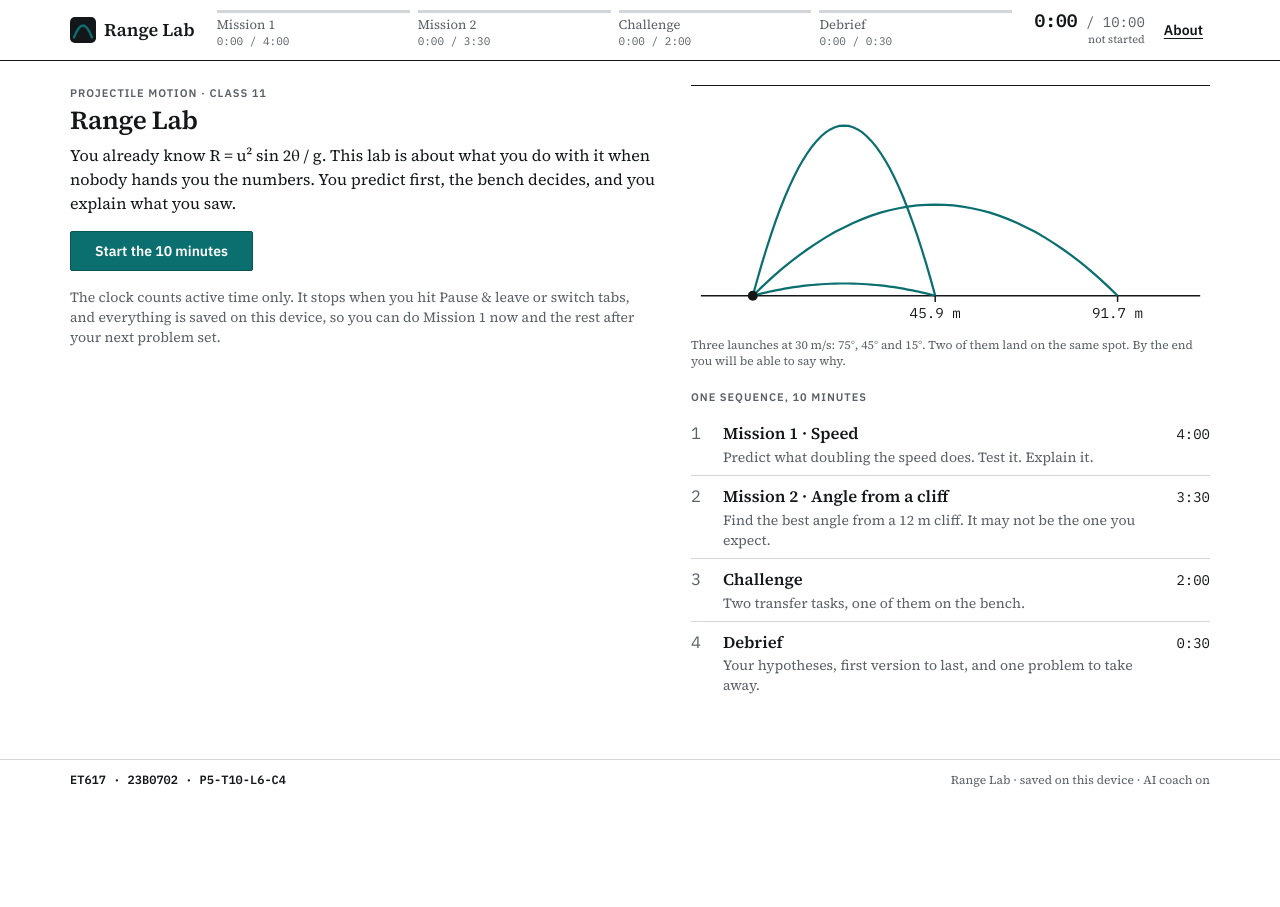
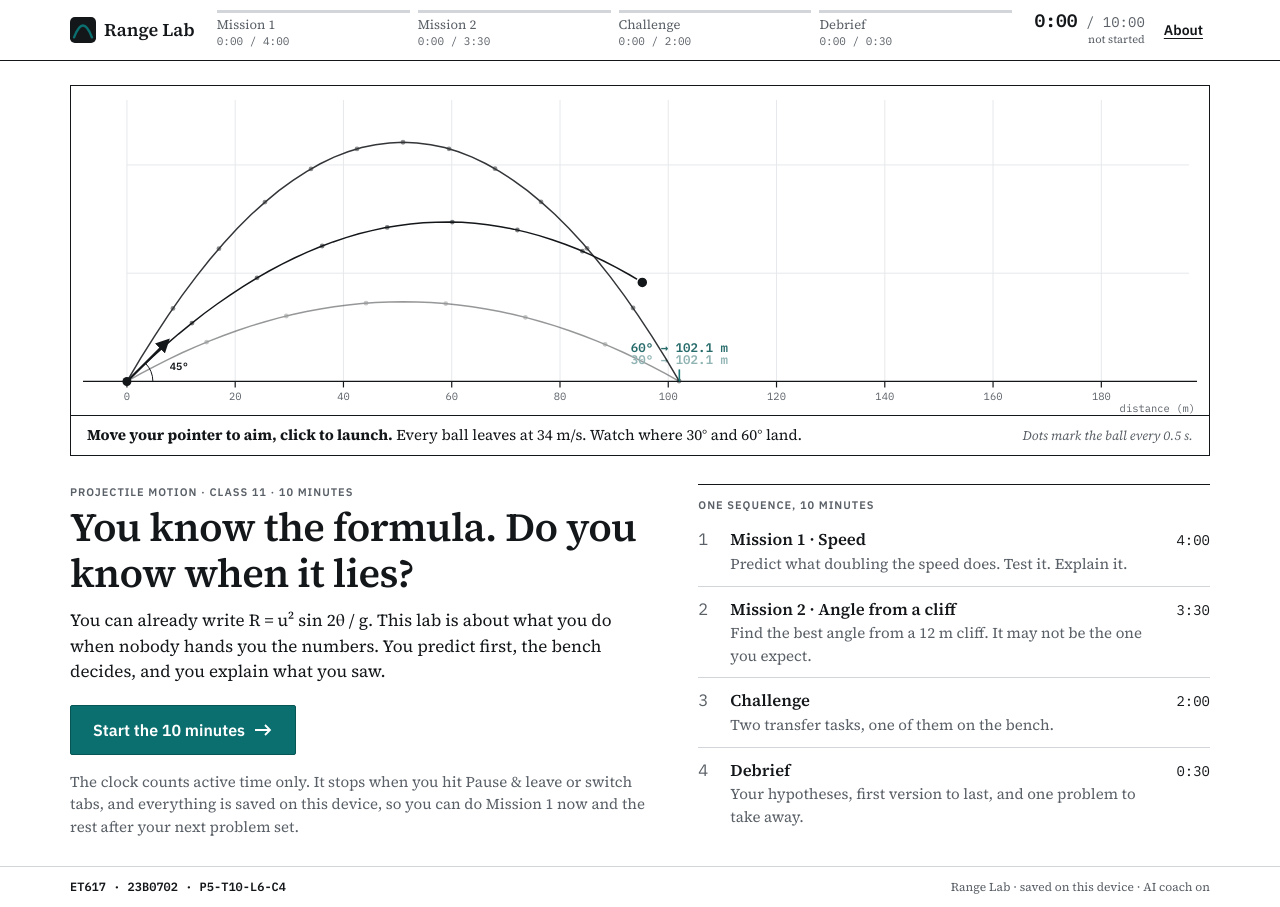
Before and after one commit to ndstab/et617-endsem-23b0702, a React (Vite) app: page / in a window 1280 px wide. Before the commit the page ends 800 px from the top, so only its background shows below. Built offline with nearby package versions, Linux system fonts and the light colour scheme.

Commit message:
Home page: live interactive bench (aim with pointer, click to launch, strobe trails), staggered entrance

```diff
--- /dev/null
+++ b/src/Hero.tsx
@@ -0,0 +1,163 @@
+// Home page figure: a live bench. It launches by itself, and the learner can aim with the
+// pointer and click to launch. Two different angles landing on the same spot is the hook.
+
+import { useEffect, useRef, useState } from 'react'
+import { position, shoot } from './physics'
+
+const U = 34 // m/s, every launch
+const SIM_SPEED = 2.4 // simulated seconds per real second
+const FADE_MS = 6500 // how long a landed trail stays
+const AUTO = [30, 60, 45, 24, 66] // 30/60 and 24/66 are complementary pairs
+const W = 1140
+const H = 330
+const OX = 56
+const GY = H - 34
+const SCALE = Math.min((W - OX - 30) / 128, (GY - 14) / 52)
+const sx = (x: number) => OX + x * SCALE
+const sy = (y: number) => GY - y * SCALE
+
+interface Flight {
+  id: number
+  angle: number
+  start: number // ms
+  byUser: boolean
+}
+
+export default function Hero() {
+  const [now, setNow] = useState(0)
+  const [aim, setAim] = useState(45)
+  const [touched, setTouched] = useState(false)
+  const flights = useRef<Flight[]>([])
+  const counter = useRef(0)
+  const quietUntil = useRef(0)
+  const svg = useRef<SVGSVGElement>(null)
+  const still = typeof window !== 'undefined' && window.matchMedia('(prefers-reduced-motion: reduce)').matches
+
+  const fire = (angle: number, at: number, byUser: boolean) => {
+    flights.current = [...flights.current.slice(-7), { id: counter.current++, angle, start: at, byUser }]
+  }
+
+  useEffect(() => {
+    if (still) {
+      // No motion wanted: show three finished launches.
+      flights.current = [30, 60, 45].map((angle, id) => ({ id, angle, start: -1e7, byUser: false }))
+      setNow(0)
+      return
+    }
+    let raf = 0
+    let nextAuto = performance.now() + 400
+    let step = 0
+    const loop = (t: number) => {
+      if (t >= nextAuto && t >= quietUntil.current) {
+        fire(AUTO[step++ % AUTO.length], t, false)
+        nextAuto = t + 1700
+      }
+      flights.current = flights.current.filter((f) => t - f.start < (shoot(U, f.angle, 0).time / SIM_SPEED) * 1000 + FADE_MS)
+      setNow(t)
+      raf = requestAnimationFrame(loop)
+    }
+    raf = requestAnimationFrame(loop)
+    return () => cancelAnimationFrame(raf)
+  }, [still])
+
+  const aimFromPointer = (e: React.PointerEvent) => {
+    const box = svg.current?.getBoundingClientRect()
+    if (!box) return aim
+    const x = ((e.clientX - box.left) / box.width) * W
+    const y = ((e.clientY - box.top) / box.height) * H
+    const deg = (Math.atan2(GY - y, x - OX) * 180) / Math.PI
+    return Math.round(Math.max(12, Math.min(66, deg)))
+  }
+
+  // What each flight looks like right now.
+  const drawn = flights.current.map((f) => {
+    const s = shoot(U, f.angle, 0)
+    const t = still ? s.time : Math.min(s.time, ((now - f.start) / 1000) * SIM_SPEED)
+    const landed = t >= s.time
+    const sinceLanding = still ? 0 : now - f.start - (s.time / SIM_SPEED) * 1000
+    const opacity = landed ? Math.max(0, 1 - sinceLanding / FADE_MS) : 1
+    const pts = Array.from({ length: 41 }, (_, k) => position(U, f.angle, 0, (t * k) / 40))
+    const dots = Array.from({ length: Math.floor(t / 0.5) }, (_, k) => position(U, f.angle, 0, (k + 1) * 0.5))
+    return { f, s, landed, opacity, pts, dots, ball: position(U, f.angle, 0, t) }
+  })
+  const landedOnes = drawn.filter((d) => d.landed && d.opacity > 0.15)
+  const tie = (d: (typeof drawn)[number]) => d.landed && landedOnes.some((o) => o.f.angle !== d.f.angle && Math.abs(o.s.range - d.s.range) < 0.8)
+  const rad = (aim * Math.PI) / 180
+
+  return (
+    <figure className="hero m-0">
+      <svg
+        ref={svg}
+        viewBox={`0 0 ${W} ${H}`}
+        className="block w-full cursor-crosshair touch-none select-none"
+        role="img"
+        aria-label="A live bench: balls launched at 34 metres per second at different angles. Click to launch one yourself."
+        onPointerMove={(e) => {
+          setAim(aimFromPointer(e))
+          setTouched(true)
+        }}
+        onPointerDown={(e) => {
+          const angle = aimFromPointer(e)
+          setAim(angle)
+          setTouched(true)
+          quietUntil.current = performance.now() + 3200
+          fire(angle, performance.now(), true)
+        }}
+      >
+        {Array.from({ length: Math.floor((W - 24 - OX) / SCALE / 20) + 1 }, (_, i) => i * 20).map((x) => (
+          <g key={x}>
+            <line x1={sx(x)} x2={sx(x)} y1={14} y2={GY} className="grid-line" />
+            <line x1={sx(x)} x2={sx(x)} y1={GY} y2={GY + 6} className="ink-line" />
+            <text x={sx(x)} y={GY + 19} textAnchor="middle" className="axis-text">
+              {x}
+            </text>
+          </g>
+        ))}
+        {[20, 40].map((y) => (
+          <line key={y} x1={OX} x2={W - 20} y1={sy(y)} y2={sy(y)} className="grid-line" />
+        ))}
+        <line x1={12} x2={W - 12} y1={GY} y2={GY} className="ink-line" strokeWidth={1.6} />
+        <text x={W - 14} y={GY + 31} textAnchor="end" className="axis-text">
+          distance (m)
+        </text>
+
+        {drawn.map((d) => (
+          <g key={d.f.id} opacity={d.opacity}>
+            <path d={'M' + d.pts.map((p) => `${sx(p.x).toFixed(1)},${sy(Math.max(0, p.y)).toFixed(1)}`).join(' L')} className={d.f.byUser ? 'live' : 'hero-trail'} />
+            {d.dots.map((p, i) => (
+              <circle key={i} cx={sx(p.x)} cy={sy(Math.max(0, p.y))} r={2.4} className={d.f.byUser ? 'strobe' : 'hero-dot'} />
+            ))}
+            {!d.landed && <circle cx={sx(d.ball.x)} cy={sy(Math.max(0, d.ball.y))} r={5.5} className={d.f.byUser ? 'ball' : 'hero-ball'} />}
+            {d.landed && (
+              <g>
+                <line x1={sx(d.s.range)} x2={sx(d.s.range)} y1={GY} y2={GY - 12} className={tie(d) ? 'live-mark' : 'ink-line'} />
+                <text x={sx(d.s.range)} y={GY - 17 - (d.f.id % 3) * 13} textAnchor="middle" className={tie(d) ? 'live-text' : 'axis-text'}>
+                  {d.f.angle}° → {d.s.range.toFixed(1)} m
+                </text>
+              </g>
+            )}
+          </g>
+        ))}
+
+        {/* launcher that follows the pointer */}
+        <line x1={OX} y1={GY} x2={OX + 58 * Math.cos(rad)} y2={GY - 58 * Math.sin(rad)} className="aim" markerEnd="url(#hero-arrow)" />
+        <path d={`M${OX + 26},${GY} A26,26 0 0 0 ${OX + 26 * Math.cos(rad)},${GY - 26 * Math.sin(rad)}`} className="aim-arc" />
+        <text x={OX + 40 * Math.cos(rad / 2) + 6} y={GY - 40 * Math.sin(rad / 2) + 4} className="axis-text" style={{ fontWeight: 600, fill: 'var(--color-ink)' }}>
+          {aim}°
+        </text>
+        <circle cx={OX} cy={GY} r={4.5} className="dot" />
+        <defs>
+          <marker id="hero-arrow" viewBox="0 0 10 10" refX="8" refY="5" markerWidth="7" markerHeight="7" orient="auto-start-reverse">
+            <path d="M0,0 L10,5 L0,10 z" className="aim-head" />
+          </marker>
+        </defs>
+      </svg>
+      <figcaption className="flex flex-wrap items-baseline justify-between gap-x-6 gap-y-1 border-t border-ink px-4 py-2">
+        <span className="text-[15px]">
+          <strong>{touched ? 'Click to launch.' : 'Move your pointer to aim, click to launch.'}</strong> Every ball leaves at {U} m/s. Watch where 30° and 60° land.
+        </span>
+        <span className="text-[13px] italic text-muted">Dots mark the ball every 0.5 s.</span>
+      </figcaption>
+    </figure>
+  )
+}
--- a/src/index.css
+++ b/src/index.css
@@ -423,3 +423,44 @@ table.trials tr.row-new td {
     transition-duration: 0.01ms !important;
   }
 }
+
+/* ----- home page ----- */
+.hero {
+  border: 1px solid var(--color-ink);
+  animation: screen-in 0.4s ease-out;
+}
+.hero-trail {
+  fill: none;
+  stroke: var(--color-ink);
+  stroke-width: 1.5;
+}
+.hero-dot {
+  fill: var(--color-ink);
+  opacity: 0.55;
+}
+.hero-ball {
+  fill: var(--color-ink);
+  stroke: #fff;
+  stroke-width: 1.5;
+}
+.rise {
+  animation: screen-in 0.5s ease-out 0.08s both;
+}
+.rise.r2 {
+  animation-delay: 0.2s;
+}
+.plan-row {
+  animation: slide-in 0.4s ease-out both;
+}
+.btn-big {
+  min-height: 50px;
+  padding: 0 22px;
+  font-size: 16px;
+  gap: 10px;
+}
+.btn-big svg {
+  transition: transform 0.15s ease-out;
+}
+.btn-big:hover svg {
+  transform: translateX(4px);
+}
--- a/src/screens.tsx
+++ b/src/screens.tsx
@@ -2,6 +2,7 @@
 // and sends actions to the reducer in store.ts.
 
 import { useState, type Dispatch, type ReactNode } from 'react'
+import Hero from './Hero'
 import Lab from './Lab'
 import { askCoach } from './coach'
 import { BUDGET, CHALLENGE, EXTENSION, IDENTITY, MISSIONS, OUTCOMES, PERSONA, STAGE_LABEL, type MissionId, type StageId } from './content'
@@ -176,16 +177,20 @@ export function Home({ s, dispatch }: P) {
   const inProgress = s.step !== 'home'
   const trialCount = s.m1.trials.length + s.m2.trials.length + s.ch.trials.length
   return (
-    <div className="grid gap-6 lg:grid-cols-[minmax(0,1.15fr)_minmax(0,1fr)]">
     <div>
-        <Heading kicker="Projectile motion · Class 11" title="Range Lab">
-          <p>
-            You already know R = u² sin 2θ / g. This lab is about what you do with it when nobody hands you the numbers. You predict first, the bench decides, and you explain what you saw.
+      <div className="mb-7">
+        <Hero />
+      </div>
+      <div className="grid gap-x-10 gap-y-6 lg:grid-cols-[minmax(0,1.15fr)_minmax(0,1fr)]">
+        <div className="rise">
+          <p className="label">Projectile motion · Class 11 · 10 minutes</p>
+          <h1 className="mt-1 text-[40px] leading-[1.05]">You know the formula. Do you know when it lies?</h1>
+          <p className="mt-3 max-w-xl text-[17px]">
+            You can already write R = u² sin 2θ / g. This lab is about what you do when nobody hands you the numbers. You predict first, the bench decides, and you explain what you saw.
           </p>
-        </Heading>
 
           {inProgress ? (
-          <div className="sheet boxed">
+            <div className="sheet boxed mt-5">
               <p className="label">Saved session</p>
               <p className="mt-1 text-lg">
                 You stopped at <strong>{STEP_LABEL[s.step]}</strong>, {trialCount} trial{trialCount === 1 ? '' : 's'} recorded, <span className="num">{fmtTime(s.elapsed)}</span> used.
@@ -212,36 +217,28 @@ export function Home({ s, dispatch }: P) {
               </div>
             </div>
           ) : (
-          <button className="btn btn-primary px-6" onClick={() => dispatch({ type: 'start' })}>
+            <button className="btn btn-primary btn-big mt-5" onClick={() => dispatch({ type: 'start' })}>
               Start the 10 minutes
+              <svg width="18" height="12" viewBox="0 0 18 12" aria-hidden="true">
+                <path d="M0 6h15M10 1l5 5-5 5" fill="none" stroke="currentColor" strokeWidth="1.8" />
+              </svg>
             </button>
           )}
 
-        <p className="mt-4 max-w-xl text-sm text-muted">
+          <p className="mt-4 max-w-xl text-[15px] text-muted">
             The clock counts active time only. It stops when you hit Pause &amp; leave or switch tabs, and everything is saved on this device, so you can do Mission 1 now and the rest after your next problem set.
           </p>
         </div>
 
-      <div className="sheet">
-        <MiniBench
-          h={0}
-          xMax={98}
-          yMax={46}
-          shots={[
-            { u: 30, angle: 75, cls: 'fig-accent draw', label: '' },
-            { u: 30, angle: 45, cls: 'fig-accent draw d2', label: '91.7 m' },
-            { u: 30, angle: 15, cls: 'fig-accent draw d3', label: '45.9 m' },
-          ]}
-          caption="Three launches at 30 m/s: 75°, 45° and 15°. Two of them land on the same spot. By the end you will be able to say why."
-        />
-        <p className="label mb-2 mt-5">One sequence, 10 minutes</p>
+        <div className="sheet rise r2">
+          <p className="label mb-1">One sequence, 10 minutes</p>
           <ol className="m-0 list-none p-0">
             {(Object.keys(BUDGET) as StageId[]).map((id, i) => (
-            <li key={id} className="flex items-baseline gap-3 border-b border-rule py-2 last:border-0">
+              <li key={id} className="plan-row flex items-baseline gap-3 border-b border-rule py-2.5 last:border-0" style={{ animationDelay: `${0.25 + i * 0.09}s` }}>
                 <span className="num w-5 text-muted">{i + 1}</span>
                 <span className="flex-1">
                   <span className="font-semibold">{STAGE_LABEL[id]}</span>
-                <span className="block text-sm text-muted">
+                  <span className="block text-[15px] text-muted">
                     {id === 'm1' && 'Predict what doubling the speed does. Test it. Explain it.'}
                     {id === 'm2' && 'Find the best angle from a 12 m cliff. It may not be the one you expect.'}
                     {id === 'ch' && 'Two transfer tasks, one of them on the bench.'}
@@ -252,6 +249,7 @@ export function Home({ s, dispatch }: P) {
               </li>
             ))}
           </ol>
+        </div>
       </div>
     </div>
   )
```
Also changed, not shown: report/img/home-live.png (added), 5 other files (tests, documents, lock files or other folders). Lines whose indentation alone changed are shown as unchanged.
